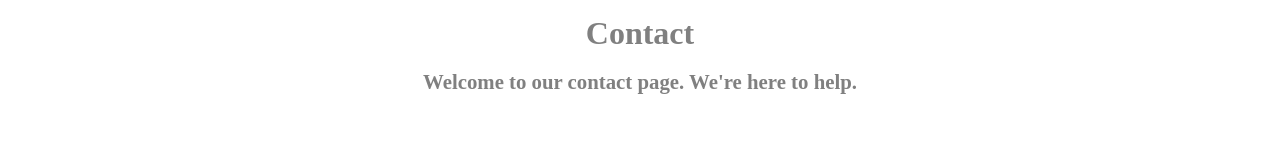
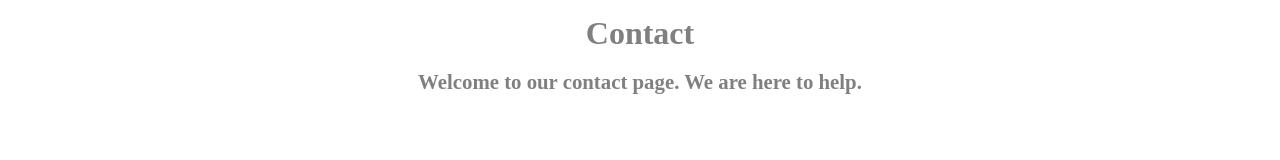
Before and after one commit to gorazdKuzev12/Ida-app, a Next.js app: page /contact in a window 1280 px wide. Shown: the part 177-337 px from the top of the page. Built offline with nearby package versions, Linux system fonts and the light colour scheme.

Commit message:
fix: Fixed

```diff
--- a/src/pages/contact.tsx
+++ b/src/pages/contact.tsx
@@ -126,7 +126,7 @@ export default function Contact() {
     <Container>
       <Menu />
       <Title>Contact</Title>
-      <SubTitle>Welcome to our contact page. We're here to help.</SubTitle>
+      <SubTitle>Welcome to our contact page. We are here to help.</SubTitle>
 
       <Panels>
         <LeftPanel>
@@ -145,7 +145,7 @@ export default function Contact() {
             <Input type="text" placeholder="Name" />
             <Input type="text" placeholder="Last Name" />
             <Input type="email" placeholder="Email" />
-            <Textarea rows="4" placeholder="Leave us a message"></Textarea>
+            <Textarea rows={4} placeholder="Leave us a message"></Textarea>
             <Button type="submit">Submit</Button>
           </Form>
         </RightPanel>
--- a/src/pages/shop.tsx
+++ b/src/pages/shop.tsx
@@ -107,7 +107,7 @@ export default function Shop() {
           </Filters>
           <Products>
             {Array(12)
-              .fill()
+              .fill(null)
               .map((_, i) => (
                 <Product key={i}>
                   <ProductImage src="/images/kids3.jpg" alt="Product" />
```
